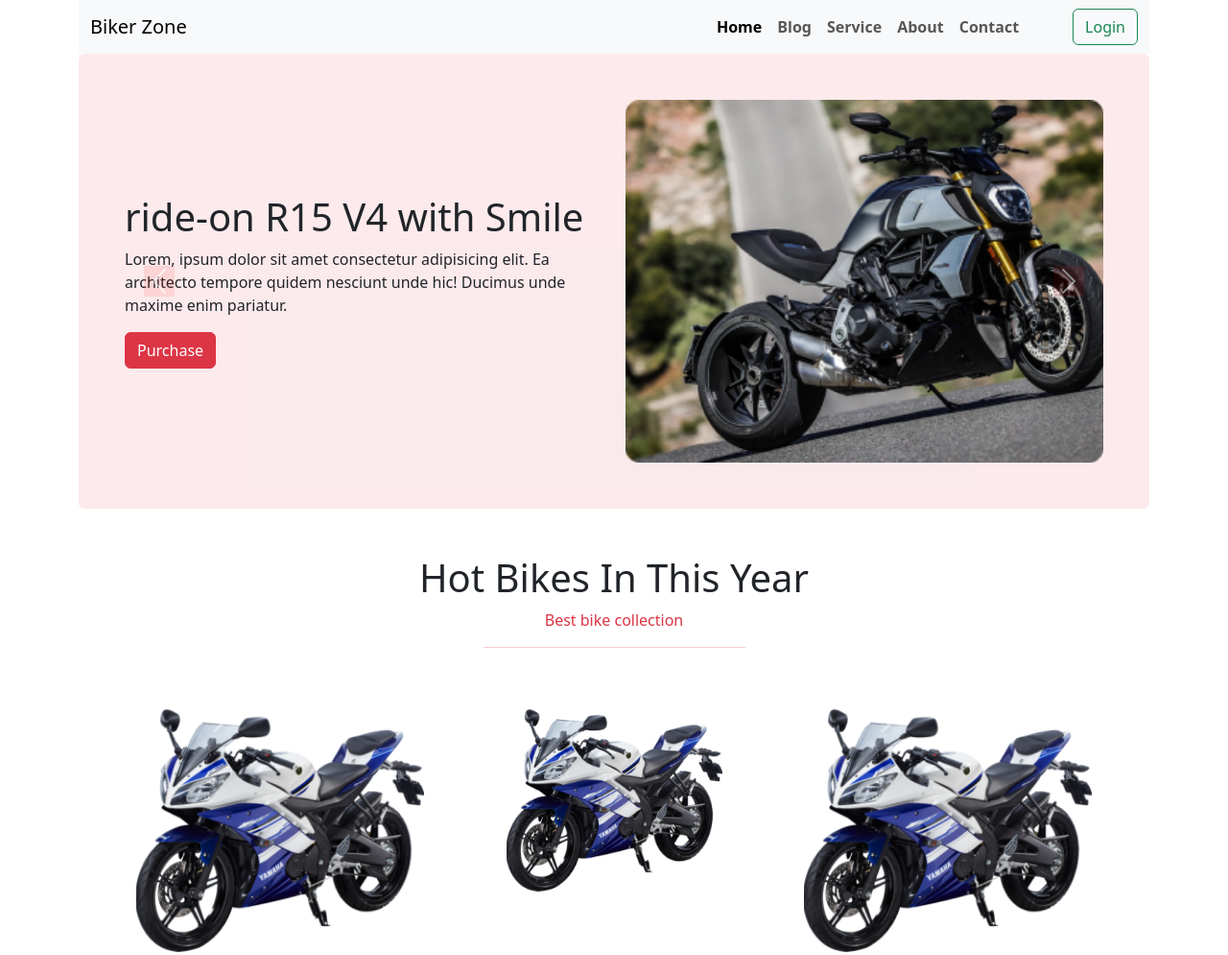
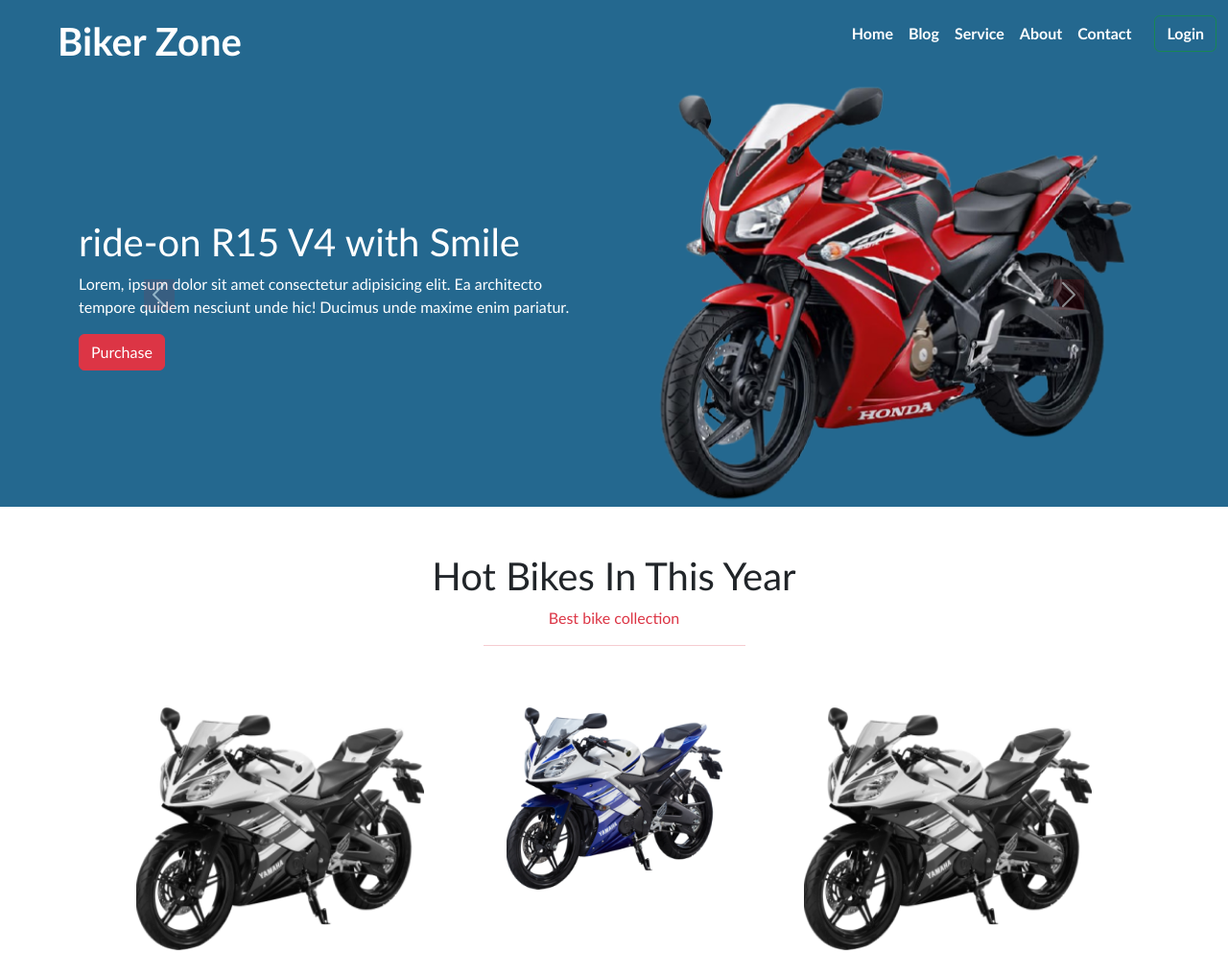
Before and after one commit to developer-aminul/new-biker-zone, a plain HTML site: page index.html in a window 1280 px wide. Shown: the top 995 px of the page at 96% size. Drawn offline with nearby package versions, Linux system fonts and the light colour scheme; files whose address does not match are found by name.

Commit message:
footer eddit

```diff
--- a/index.html
+++ b/index.html
@@ -15,42 +15,45 @@
 
 <body>
   <!-- header -->
-  <header class="container-lg">
+  <header class="bg-color">
     <!-- navbar -->
-    <nav class="navbar navbar-expand-lg bg-body-tertiary">
+
+    <nav class="navbar navbar-expand-lg">
       <div class="container-fluid">
-        <a class="navbar-brand" href="#">Biker Zone</a>
+        <a class="navbar-brand text-white fs-1 fw-bold ps-5" href="#">Biker Zone</a>
         <button class="navbar-toggler" type="button" data-bs-toggle="collapse" data-bs-target="#navbarSupportedContent"
           aria-controls="navbarSupportedContent" aria-expanded="false" aria-label="Toggle navigation">
           <span class="navbar-toggler-icon"></span>
         </button>
-        <div class="collapse navbar-collapse" id="navbarSupportedContent">
+        <div class="collapse navbar-collapse pb-3" id="navbarSupportedContent">
           <ul class="navbar-nav ms-auto mb-2 mb-lg-0 fw-semibold">
             <li class="nav-item">
-              <a class="nav-link active" aria-current="page" href="#">Home</a>
+              <a class="nav-link text-white active" aria-current="page" href="#">Home</a>
             </li>
             <li class="nav-item">
-              <a class="nav-link" href="#">Blog</a>
+              <a class="nav-link text-white" href="#">Blog</a>
             </li>
             <li class="nav-item">
-              <a class="nav-link" href="#">Service</a>
+              <a class="nav-link text-white" href="#">Service</a>
             </li>
             <li class="nav-item">
-              <a class="nav-link" href="#">About</a>
+              <a class="nav-link text-white" href="#">About</a>
             </li>
             <li class="nav-item">
-              <a class="nav-link" href="#">Contact</a>
+              <a class="nav-link text-white" href="#">Contact</a>
             </li>
 
           </ul>
-          <button class="btn btn-outline-success ms-5" type="submit">Login</button>
+          <button class="btn btn-outline-success ms-3 text-white fw-bold" type="submit">Login</button>
 
 
         </div>
       </div>
     </nav>
+   </section>
     <!-- banner slider -->
-    <div id="carouselExample" class="carousel slide bg-danger bg-opacity-10 p-5 rounded">
+    <section class="container-lg">
+    <div id="carouselExample" class="carousel slide">
       <div class="carousel-inner">
         <div class="carousel-item active">
           <div class="row gy-3">
@@ -63,7 +66,7 @@
               </div>
             </div>
             <div class="col-12 col-md-6">
-              <img src="images/others/latest1.png" class="d-block w-100" alt="">
+              <img src="images/others/feature-bike-1.png" class="d-block w-100" alt="">
             </div>
           </div>
         </div>
@@ -78,7 +81,7 @@
               </div>
             </div>
             <div class="col-12 col-md-6">
-              <img src="images/others/latest2.png" class="d-block w-100" alt="">
+              <img src="images/others/feature-bike-1.png" class="d-block w-100" alt="">
             </div>
           </div>
         </div>
@@ -93,7 +96,7 @@
               </div>
             </div>
             <div class="col-12 col-md-6">
-              <img src="images/others/latest3.png" class="d-block w-100" alt="">
+              <img src="images/others/feature-bike-1.png" class="d-block w-100" alt="">
             </div>
           </div>
         </div>
@@ -108,6 +111,7 @@
         <span class="visually-hidden">Next</span>
       </button>
     </div>
+    </section>
   </header>
   <!-- main section -->
   <main class="container-lg">
@@ -117,14 +121,14 @@
       <p class="text-danger">Best bike collection</p>
       <hr class="w-25 mx-auto border-danger">
       <div class="row row-cols-1 row-cols-sm-2 row-cols-md-3 g-5 mt-3 px-5">
-        <div class="col">
-          <img class="w-100" src="images/others/feature-bike.png" alt="">
+        <div class="col image-white">
+          <img class="w-100" src="images/hot-bike/hot-bike.png" alt="">
         </div>
         <div class="col">
-          <img class="w-75" src="images/others/feature-bike.png" alt="">
+          <img class="w-75" src="images/hot-bike/hot-bike.png" alt="">
         </div>
-        <div class="col">
-          <img class="w-100" src="images/others/feature-bike.png" alt="">
+        <div class="col image-white">
+          <img class="w-100" src="images/hot-bike/hot-bike.png" alt="">
         </div>
       </div>
     </section>
@@ -251,7 +255,7 @@
         <div class="accordion-item">
           <h2 class="accordion-header">
             <button class="accordion-button" type="button" data-bs-toggle="collapse" data-bs-target="#collapseOne" aria-expanded="true" aria-controls="collapseOne">
-              Accordion Item #1
+              What are the most important things I should know about riding a bike?
             </button>
           </h2>
           <div id="collapseOne" class="accordion-collapse collapse show" data-bs-parent="#accordionExample">
@@ -263,7 +267,7 @@
         <div class="accordion-item">
           <h2 class="accordion-header">
             <button class="accordion-button collapsed" type="button" data-bs-toggle="collapse" data-bs-target="#collapseTwo" aria-expanded="false" aria-controls="collapseTwo">
-              Accordion Item #2
+              How can I tell if my helmet is old and I need a new one?
             </button>
           </h2>
           <div id="collapseTwo" class="accordion-collapse collapse" data-bs-parent="#accordionExample">
@@ -275,10 +279,22 @@
         <div class="accordion-item">
           <h2 class="accordion-header">
             <button class="accordion-button collapsed" type="button" data-bs-toggle="collapse" data-bs-target="#collapseThree" aria-expanded="false" aria-controls="collapseThree">
-              Accordion Item #3
+              My bike has been in storage is it safe to ride?
             </button>
           </h2>
           <div id="collapseThree" class="accordion-collapse collapse" data-bs-parent="#accordionExample">
+            <div class="accordion-body">
+              <strong>This is the third item's accordion body.</strong> It is hidden by default, until the collapse plugin adds the appropriate classes that we use to style each element. These classes control the overall appearance, as well as the showing and hiding via CSS transitions. You can modify any of this with custom CSS or overriding our default variables. It's also worth noting that just about any HTML can go within the <code>.accordion-body</code>, though the transition does limit overflow.
+            </div>
+          </div>
+        </div>
+        <div class="accordion-item">
+          <h2 class="accordion-header">
+            <button class="accordion-button collapsed" type="button" data-bs-toggle="collapse" data-bs-target="#collapseFour" aria-expanded="false" aria-controls="collapseFour">
+              What rules should I follow when riding my bike?
+            </button>
+          </h2>
+          <div id="collapseFour" class="accordion-collapse collapse" data-bs-parent="#accordionExample">
             <div class="accordion-body">
               <strong>This is the third item's accordion body.</strong> It is hidden by default, until the collapse plugin adds the appropriate classes that we use to style each element. These classes control the overall appearance, as well as the showing and hiding via CSS transitions. You can modify any of this with custom CSS or overriding our default variables. It's also worth noting that just about any HTML can go within the <code>.accordion-body</code>, though the transition does limit overflow.
             </div>
@@ -293,14 +309,14 @@
 <!-- Footer section -->
 <footer class="bg-dark py-5">
   <section class="container-lg">
-    <div class="row px-5 d-md-flex justify-content-center align-items-center">
+    <div class="row px-5 d-md-flex justify-content-center align-items-center gy-4">
       <div class="col-md-8">
         <p>
           <a href="#" class="text-decoration-none text-white">Download</a>
           <a href="#" class="text-decoration-none text-white ps-5">License</a>
         </p>
        <div class="pt-3">
-        <div class="d-md-flex flex-sm-wrap gap-5 gy-3 fs-5">
+        <div class="d-md-flex flex-sm-wrap gap-4 gy-3">
           <a href="#" class="text-decoration-none text-white pe-4">About</a>
           <a href="#" class="text-decoration-none text-white pe-4">Features</a>
           <a href="#" class="text-decoration-none text-white pe-4">Pricing</a>
@@ -308,13 +324,14 @@
           <a href="#" class="text-decoration-none text-white pe-4">Help</a>
           <a href="#" class="text-decoration-none text-white pe-4">Privacy Policy</a>
         </div>
-        <p class="text-white mt-5"> &copy2023 bike. All rights reserved </p>
+        <p class="text-white d-sm-none d-md-block mt-5"> &copy2023 bike. All rights reserved </p>
        </div>
       </div>
       <div class="col-md-4">
         <h1 class="text-white">Get the App</h1>
         <div class="pt-3"><img src="images/others/ios.png" class="img-fluid image-size" alt=""></div>
         <div class="pt-3"><img src="images/others/android.png" class="img-fluid image-size"  alt=""></div>
+        <p class="text-white d-sm-block d-md-none mt-5"> &copy2023 bike. All rights reserved </p>
       </div>
     </div>
   </section>
--- a/style/style.css
+++ b/style/style.css
@@ -1,5 +1,17 @@
+*{
+    font-family: 'Gill Sans', 'Gill Sans MT', Calibri, 'Trebuchet MS', sans-serif;
+}
+.bg-color{
+    background-color:#24688f;
+    color: white;
+}
 .bikerz-zone-lignt-red{
     background-color: rgba(255, 0, 0, 0.19);
+}
+.image-white img{
+    filter: grayscale(100%);
+  filter: grayscale(100%);
+}
 }
 .user-name-color{
     color: #23A6F0;
```
Also changed, not shown: images/hot-bike/hot-bike.png (renamed from images/others/feature-bike.png), images/others/feature-bike-1.png (added), images/others/feature-bike-2.png (added), images/others/feature-bike-3.png (added).
